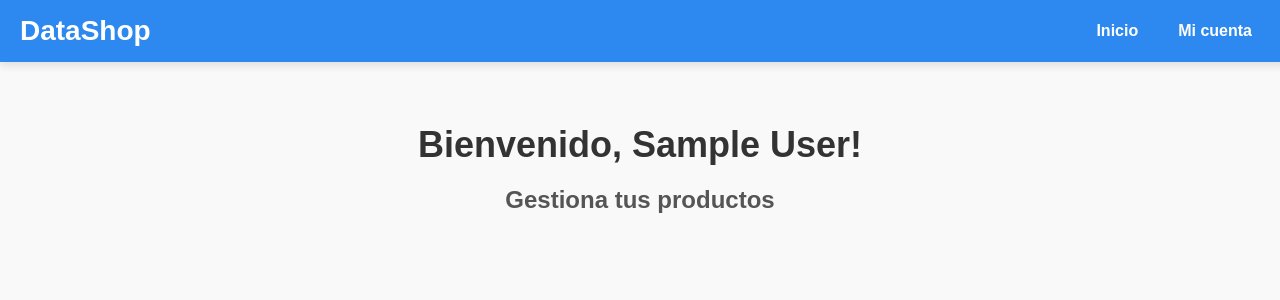
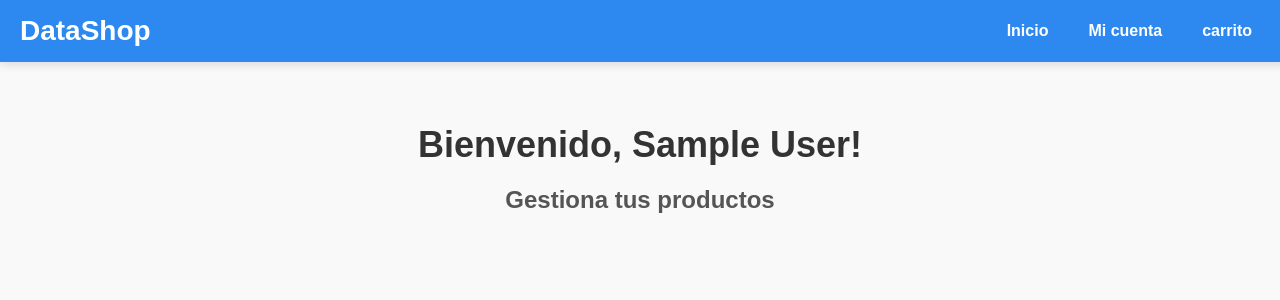
Before and after one commit to TheGatoFk/proyecto_compras_BDll, a PHP site: page /panel.php in a window 1280 px wide. Shown: the top 300 px of the page. Run offline with PHP 8.4, Linux system fonts and the light colour scheme; the visitor is signed in with stand-in values (Sample User, id 1).

Commit message:
Update panel.php

```diff
--- a/panel.php
+++ b/panel.php
@@ -27,6 +27,7 @@ $usuario_nombre = $_SESSION['usuario_nombre'];
             <ul>
                 <li><a href="panel.php">Inicio</a></li>
                 <li><a href="mi_cuenta.php">Mi cuenta</a></li>
+                <li><a href="panel.php">carrito</a></li>
             </ul>
         </div>
     </div>
```
